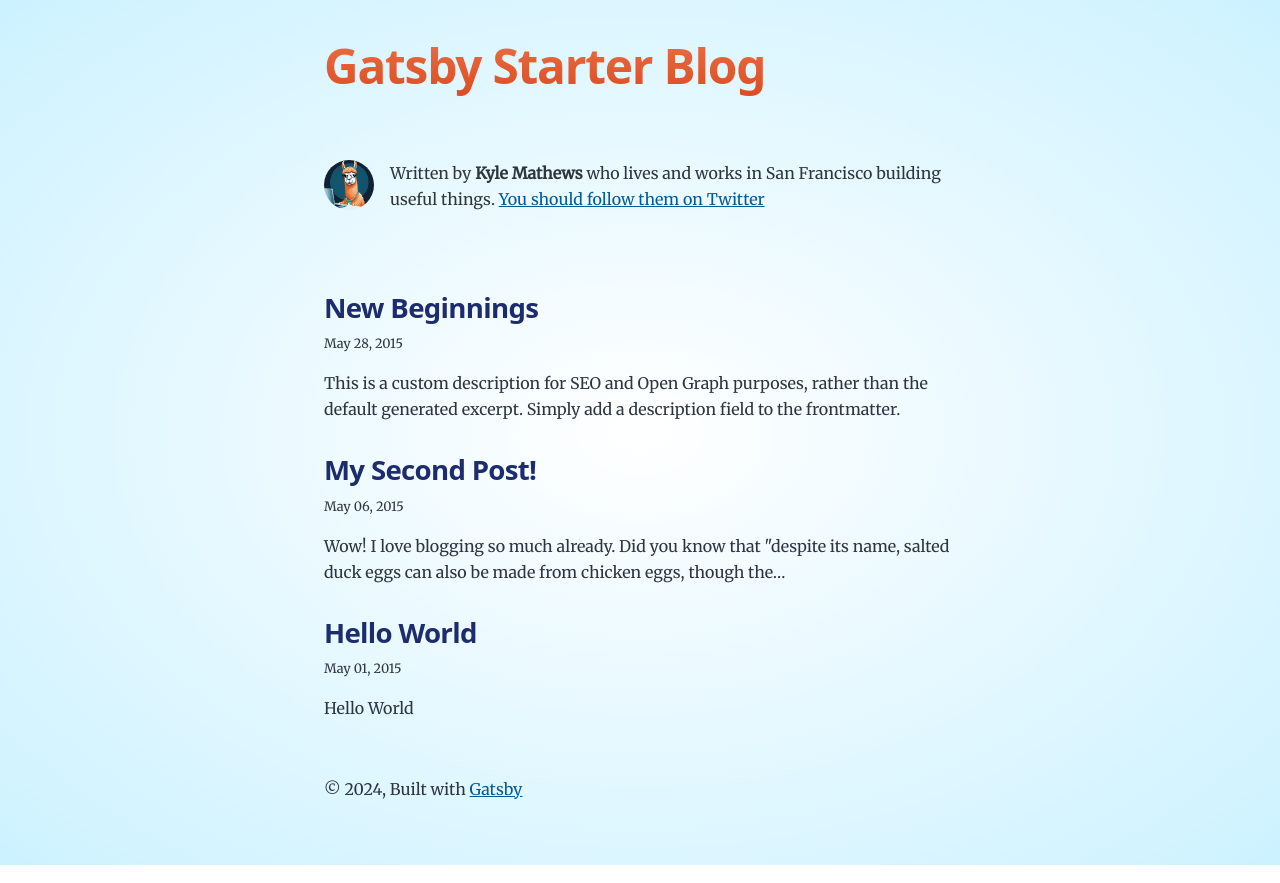
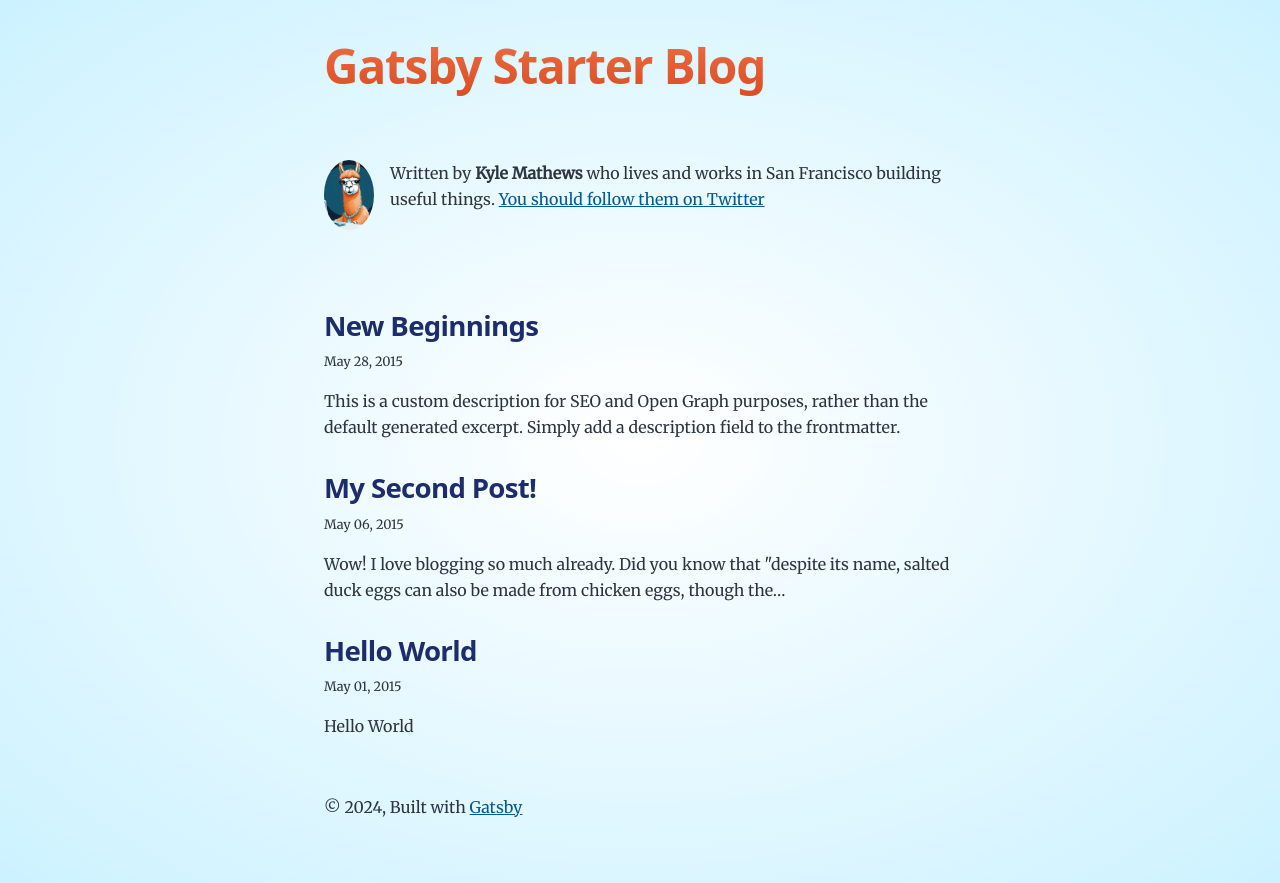
Before and after one commit to tinacms/gatsby-mdx-example-blog, a Gatsby site: page / in a window 1280 px wide. Built offline with nearby package versions, Linux system fonts and the light colour scheme; Gatsby itself is replaced by a stand-in of ours; some packages are replaced by stand-ins of ours.

Commit message:
💄 made Tina's profile picture slightly larger

```diff
--- a/src/components/bio.js
+++ b/src/components/bio.js
@@ -37,8 +37,8 @@
         layout="fixed"
         formats={["auto", "webp", "avif"]}
         src="../images/profile-pic.jpg"
-        width={50}
-        height={50}
+        width={70}
+        height={70}
         quality={95}
         alt="Profile picture"
       />
```
